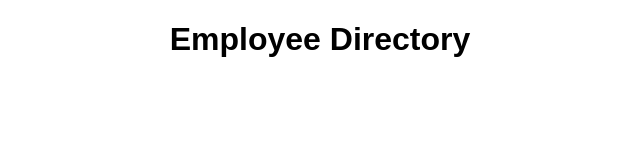
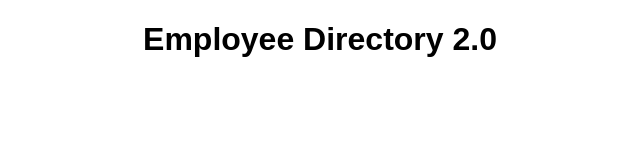
Before and after one commit to jackievas/portfolio2, a plain HTML site: page index.html in a window 1280 px wide. Shown: the whole page, without its empty margins (320-960 px from the left). Drawn offline with Linux system fonts and the light colour scheme.

Commit message:
Update index.html

```diff
--- a/index.html
+++ b/index.html
@@ -7,7 +7,7 @@
     <link rel="stylesheet" href="styles.css">
 </head>
 <body>
-    <h1>Employee Directory</h1>
+    <h1>Employee Directory 2.0</h1>
 
     <div id="employeeList"></div>
 
```
